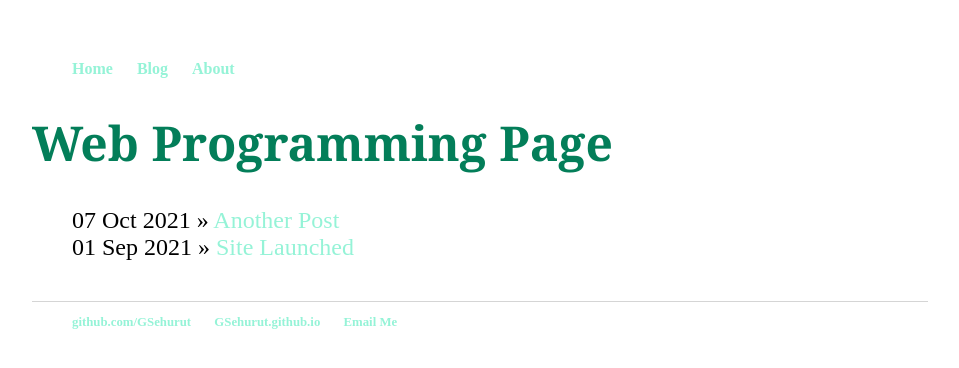
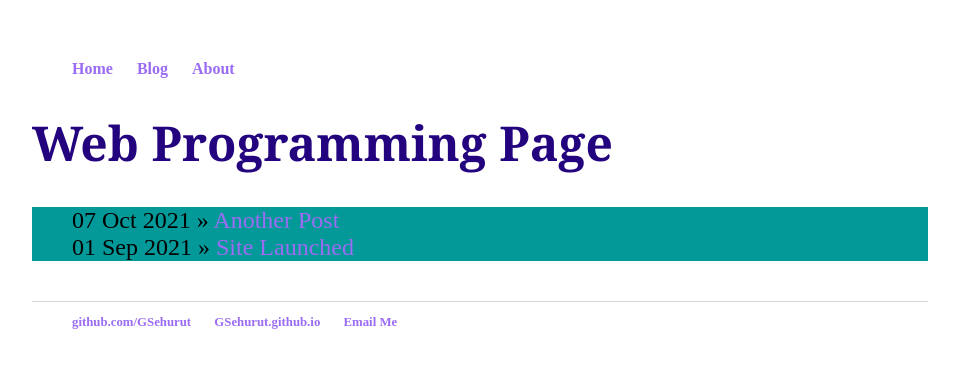
Before and after one commit to GSehurut/GSehurut.github.io, a Jekyll site: the page built from blog/index.html, in a window 1280 px wide. Shown: the top 368 px of the page, without its empty margins (160-1119 px from the left). Built offline with Jekyll 4.4.1, drawn with Linux system fonts in a browser that asks for light colours.

Commit message:
Update main.css

```diff
--- a/css/main.css
+++ b/css/main.css
@@ -5,7 +5,7 @@ body {
 h1 {
   font-size: 3em;
   font-family:Cambria, Cochin, Georgia, Times, 'Times New Roman', serif;
-  color: rgb(3, 126, 89);
+  color: rgb(36, 3, 126);
 }
 p{
   font-size: 1.5em;
@@ -28,13 +28,13 @@ nav ul li, footer ul li {
 }
 a{
   text-decoration: none;
-  color: rgb(149,243,215);
+  color: rgb(155,108,243);
 }
 a:hover {
   text-decoration: underline;
 }
 ul.posts {
-  margin: 20px auto 40px; font-size: 1.5em;
+  margin: 20px auto 40px; font-size: 1.5em; background-color: rgb(4,153,153);
 }
 ul.posts li {
   list-style: none;
```
